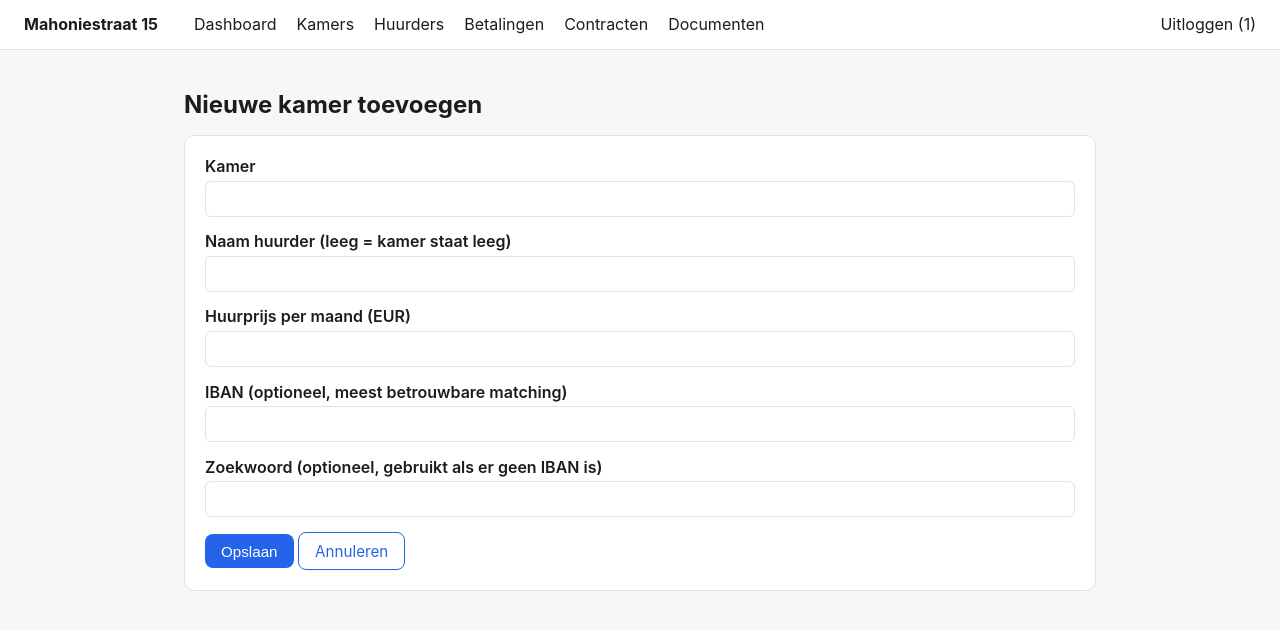
After one commit to jmmreckman/kamerverhuur-scanner, a Flask app: page /huurders/nieuw in a window 1280 px wide. The commit adds this page. Shown: the top 630 px of the page. Run offline with Flask 3, Linux system fonts and the light colour scheme; the visitor is signed in with stand-in values (Sample User, id 1); parts of the project's set-up code (start-up, migrations or seed data) failed here and were passed over.

Commit message:
Voeg inline kamer-bewerken en Google Drive-documentenpagina toe
Huurdersgegevens kunnen nu direct op de site bewerkt/toegevoegd worden
(schrijft naar de sheet via de service account), zodat Justin geen aparte
Google Sheets-toegang nodig heeft. Nieuwe Documenten-pagina koppelt aan een
gedeelde Drive-map (bekijken/uploaden/downloaden) via dezelfde service
account, zodat ook daar site-login volstaat.

```diff
--- a/kamerverhuur_scanner/config.py
+++ b/kamerverhuur_scanner/config.py
@@ -26,6 +26,7 @@ class Config:
     google_service_account_file: str
     google_sheet_worksheet: str
     history_worksheet: str
+    google_drive_folder_id: str
 
     bunq_conf_file: str
     bunq_environment: str
@@ -43,6 +44,7 @@ class Config:
             google_service_account_file=_require("GOOGLE_SERVICE_ACCOUNT_FILE"),
             google_sheet_worksheet=os.environ.get("GOOGLE_SHEET_WORKSHEET", "Mahoniestraat").strip(),
             history_worksheet=os.environ.get("GOOGLE_SHEET_HISTORY_WORKSHEET", "Historie").strip(),
+            google_drive_folder_id=_require("GOOGLE_DRIVE_FOLDER_ID"),
             bunq_conf_file=_require("BUNQ_CONF_FILE"),
             bunq_environment=os.environ.get("BUNQ_ENVIRONMENT", "PRODUCTION").strip().upper(),
             bunq_api_key=os.environ.get("BUNQ_API_KEY", "").strip() or None,
--- /dev/null
+++ b/kamerverhuur_scanner/drive_client.py
@@ -0,0 +1,82 @@
+"""Lezen/schrijven van bestanden in een gedeelde Google Drive-map via de
+service account (dezelfde credentials als de Google Sheet). De map moet
+gedeeld zijn met het service-account e-mailadres (zie README)."""
+from __future__ import annotations
+
+import io
+from dataclasses import dataclass
+
+from google.oauth2.service_account import Credentials
+from googleapiclient.discovery import build
+from googleapiclient.http import MediaIoBaseDownload, MediaIoBaseUpload
+
+from .config import Config
+
+_SCOPES = ["https://www.googleapis.com/auth/drive"]
+_GOOGLE_NATIVE_PREFIX = "application/vnd.google-apps."
+
+
+@dataclass(frozen=True)
+class DriveBestand:
+    id: str
+    naam: str
+    mimetype: str
+    gewijzigd_op: str
+    grootte: int | None
+    weergave_link: str
+
+
+class DriveClient:
+    def __init__(self, config: Config):
+        credentials = Credentials.from_service_account_file(config.google_service_account_file, scopes=_SCOPES)
+        self._service = build("drive", "v3", credentials=credentials, cache_discovery=False)
+        self._folder_id = config.google_drive_folder_id
+
+    def list_bestanden(self) -> list[DriveBestand]:
+        resultaat = (
+            self._service.files()
+            .list(
+                q=f"'{self._folder_id}' in parents and trashed = false",
+                fields="files(id, name, mimeType, modifiedTime, size, webViewLink)",
+                orderBy="name",
+                pageSize=200,
+            )
+            .execute()
+        )
+        return [
+            DriveBestand(
+                id=f["id"],
+                naam=f["name"],
+                mimetype=f.get("mimeType", ""),
+                gewijzigd_op=f.get("modifiedTime", ""),
+                grootte=int(f["size"]) if f.get("size") else None,
+                weergave_link=f.get("webViewLink", ""),
+            )
+            for f in resultaat.get("files", [])
+        ]
+
+    def upload_bestand(self, bestandsnaam: str, mimetype: str, inhoud: bytes) -> None:
+        media = MediaIoBaseUpload(io.BytesIO(inhoud), mimetype=mimetype or "application/octet-stream", resumable=False)
+        metadata = {"name": bestandsnaam, "parents": [self._folder_id]}
+        self._service.files().create(body=metadata, media_body=media, fields="id").execute()
+
+    def download_bestand(self, file_id: str) -> tuple[str, str, bytes]:
+        """Downloadt een bestand. Google Docs/Sheets/Slides worden als PDF geexporteerd
+        (die kun je niet als binair bestand downloaden)."""
+        metadata = self._service.files().get(fileId=file_id, fields="name, mimeType").execute()
+        naam = metadata["name"]
+        mimetype = metadata.get("mimeType", "application/octet-stream")
+
+        if mimetype.startswith(_GOOGLE_NATIVE_PREFIX):
+            request = self._service.files().export_media(fileId=file_id, mimeType="application/pdf")
+            naam += ".pdf"
+            mimetype = "application/pdf"
+        else:
+            request = self._service.files().get_media(fileId=file_id)
+
+        buffer = io.BytesIO()
+        downloader = MediaIoBaseDownload(buffer, request)
+        done = False
+        while not done:
+            _status, done = downloader.next_chunk()
+        return naam, mimetype, buffer.getvalue()
--- a/kamerverhuur_scanner/sheet_client.py
+++ b/kamerverhuur_scanner/sheet_client.py
@@ -14,6 +14,7 @@ uitgevoerde controle voegt hier een rij per kamer aan toe.
 from __future__ import annotations
 
 from datetime import date, datetime
+from decimal import Decimal
 
 import gspread
 
@@ -67,6 +68,38 @@ class SheetClient:
     def get_tenants(self) -> list[Tenant]:
         """Geeft alleen de kamers terug die op dit moment een huurder hebben."""
         return [k for k in self.get_kamers() if k.naam]
+
+    def update_kamer(
+        self,
+        row_index: int,
+        naam: str,
+        kamer: str,
+        verwacht_bedrag: Decimal,
+        iban: str | None,
+        zoekwoord: str | None,
+    ) -> None:
+        updates = [
+            {"range": self._a1(row_index, COL_NAAM), "values": [[naam]]},
+            {"range": self._a1(row_index, COL_KAMER), "values": [[kamer]]},
+            {
+                "range": self._a1(row_index, COL_VERWACHT),
+                "values": [[f"{verwacht_bedrag:.2f}".replace(".", ",")]],
+            },
+            {"range": self._a1(row_index, COL_IBAN), "values": [[iban or ""]]},
+            {"range": self._a1(row_index, COL_ZOEKWOORD), "values": [[zoekwoord or ""]]},
+        ]
+        self._worksheet.batch_update(updates, value_input_option="USER_ENTERED")
+
+    def add_kamer(
+        self,
+        naam: str,
+        kamer: str,
+        verwacht_bedrag: Decimal,
+        iban: str | None,
+        zoekwoord: str | None,
+    ) -> None:
+        row = [naam, kamer, f"{verwacht_bedrag:.2f}".replace(".", ","), iban or "", zoekwoord or "", "", "", ""]
+        self._worksheet.append_row(row, value_input_option="USER_ENTERED")
 
     def write_results(self, results: list[TenantResult]) -> None:
         now = datetime.now().strftime("%d-%m-%Y %H:%M")
--- a/requirements.txt
+++ b/requirements.txt
@@ -1,5 +1,6 @@
 gspread>=6.1.0
 google-auth>=2.29.0
+google-api-python-client>=2.100.0
 bunq_sdk>=1.28.0
 python-dotenv>=1.0.1
 Flask>=3.0.0
--- a/webapp/app.py
+++ b/webapp/app.py
@@ -15,9 +15,11 @@ from flask_login import LoginManager, login_required, login_user, logout_user
 
 from kamerverhuur_scanner import state
 from kamerverhuur_scanner.config import Config, ConfigError
+from kamerverhuur_scanner.drive_client import DriveClient
 from kamerverhuur_scanner.models import Tenant
 from kamerverhuur_scanner.runner import run_check
 from kamerverhuur_scanner.sheet_client import SheetClient
+from kamerverhuur_scanner.utils import parse_bedrag
 
 from . import ads, contracts
 from .auth import User, load_users, verify_login
@@ -92,6 +94,36 @@ def create_app(config: Config | None = None) -> Flask:
         sheet_url = f"https://docs.google.com/spreadsheets/d/{config.google_sheet_id}/edit"
         return render_template("huurders.html", kamers=kamers, sheet_url=sheet_url)
 
+    def _kamer_form_naar_velden(form) -> dict:
+        return {
+            "naam": form.get("naam", "").strip(),
+            "kamer": form.get("kamer", "").strip(),
+            "verwacht_bedrag": parse_bedrag(form.get("verwacht_bedrag", "0")),
+            "iban": form.get("iban", "").strip().replace(" ", "").upper() or None,
+            "zoekwoord": form.get("zoekwoord", "").strip() or None,
+        }
+
+    @app.route("/huurders/nieuw", methods=["GET", "POST"])
+    @login_required
+    def huurder_nieuw():
+        if request.method == "POST":
+            sheet = SheetClient(config)
+            sheet.add_kamer(**_kamer_form_naar_velden(request.form))
+            flash("Nieuwe kamer toegevoegd.")
+            return redirect(url_for("huurders"))
+        return render_template("huurder_bewerken.html", kamer=None)
+
+    @app.route("/huurders/<kamer_naam>/bewerken", methods=["GET", "POST"])
+    @login_required
+    def huurder_bewerken(kamer_naam: str):
+        sheet = SheetClient(config)
+        kamer = _kamer_of_404(sheet, kamer_naam)
+        if request.method == "POST":
+            sheet.update_kamer(row_index=kamer.row_index, **_kamer_form_naar_velden(request.form))
+            flash(f"Kamer {kamer_naam} bijgewerkt.")
+            return redirect(url_for("huurders"))
+        return render_template("huurder_bewerken.html", kamer=kamer)
+
     @app.route("/betalingen", methods=["GET", "POST"])
     @login_required
     def betalingen():
@@ -152,6 +184,35 @@ def create_app(config: Config | None = None) -> Flask:
             abort(404)
         return Response(html, mimetype="text/html")
 
+    @app.route("/documenten")
+    @login_required
+    def documenten():
+        drive = DriveClient(config)
+        return render_template("documenten.html", bestanden=drive.list_bestanden())
+
+    @app.route("/documenten/upload", methods=["POST"])
+    @login_required
+    def documenten_upload():
+        bestand = request.files.get("bestand")
+        if bestand and bestand.filename:
+            drive = DriveClient(config)
+            drive.upload_bestand(bestand.filename, bestand.mimetype, bestand.read())
+            flash(f"'{bestand.filename}' geupload.")
+        else:
+            flash("Geen bestand geselecteerd.")
+        return redirect(url_for("documenten"))
+
+    @app.route("/documenten/<file_id>/download")
+    @login_required
+    def documenten_download(file_id: str):
+        drive = DriveClient(config)
+        naam, mimetype, inhoud = drive.download_bestand(file_id)
+        return Response(
+            inhoud,
+            mimetype=mimetype,
+            headers={"Content-Disposition": f'attachment; filename="{naam}"'},
+        )
+
     return app
 
 
--- a/webapp/templates/base.html
+++ b/webapp/templates/base.html
@@ -15,6 +15,7 @@
     <a href="{{ url_for('huurders') }}">Huurders</a>
     <a href="{{ url_for('betalingen') }}">Betalingen</a>
     <a href="{{ url_for('contracten_overzicht') }}">Contracten</a>
+    <a href="{{ url_for('documenten') }}">Documenten</a>
     <a class="navbar-right" href="{{ url_for('logout') }}">Uitloggen ({{ current_user.id }})</a>
   </nav>
   {% endif %}
--- /dev/null
+++ b/webapp/templates/huurder_bewerken.html
@@ -0,0 +1,27 @@
+{% extends "base.html" %}
+{% block title %}{% if kamer %}Kamer {{ kamer.kamer }} bewerken{% else %}Nieuwe kamer{% endif %}{% endblock %}
+{% block content %}
+<h1>{% if kamer %}Kamer {{ kamer.kamer }} bewerken{% else %}Nieuwe kamer toevoegen{% endif %}</h1>
+
+<div class="card">
+  <form method="post" action="{% if kamer %}{{ url_for('huurder_bewerken', kamer_naam=kamer.kamer) }}{% else %}{{ url_for('huurder_nieuw') }}{% endif %}">
+    <label>Kamer
+      <input type="text" name="kamer" value="{{ kamer.kamer if kamer else '' }}" required>
+    </label>
+    <label>Naam huurder (leeg = kamer staat leeg)
+      <input type="text" name="naam" value="{{ kamer.naam if kamer else '' }}">
+    </label>
+    <label>Huurprijs per maand (EUR)
+      <input type="text" name="verwacht_bedrag" value="{{ kamer.verwacht_bedrag|eur if kamer else '' }}" required>
+    </label>
+    <label>IBAN (optioneel, meest betrouwbare matching)
+      <input type="text" name="iban" value="{{ kamer.iban or '' if kamer else '' }}">
+    </label>
+    <label>Zoekwoord (optioneel, gebruikt als er geen IBAN is)
+      <input type="text" name="zoekwoord" value="{{ kamer.zoekwoord or '' if kamer else '' }}">
+    </label>
+    <button class="btn" type="submit">Opslaan</button>
+    <a class="btn btn-secondary" href="{{ url_for('huurders') }}">Annuleren</a>
+  </form>
+</div>
+{% endblock %}
```
Also changed, not shown: webapp/templates/documenten.html (added, +32 -0 lines), webapp/templates/huurders.html (+8 -4 lines), README.md, 1 other file.
